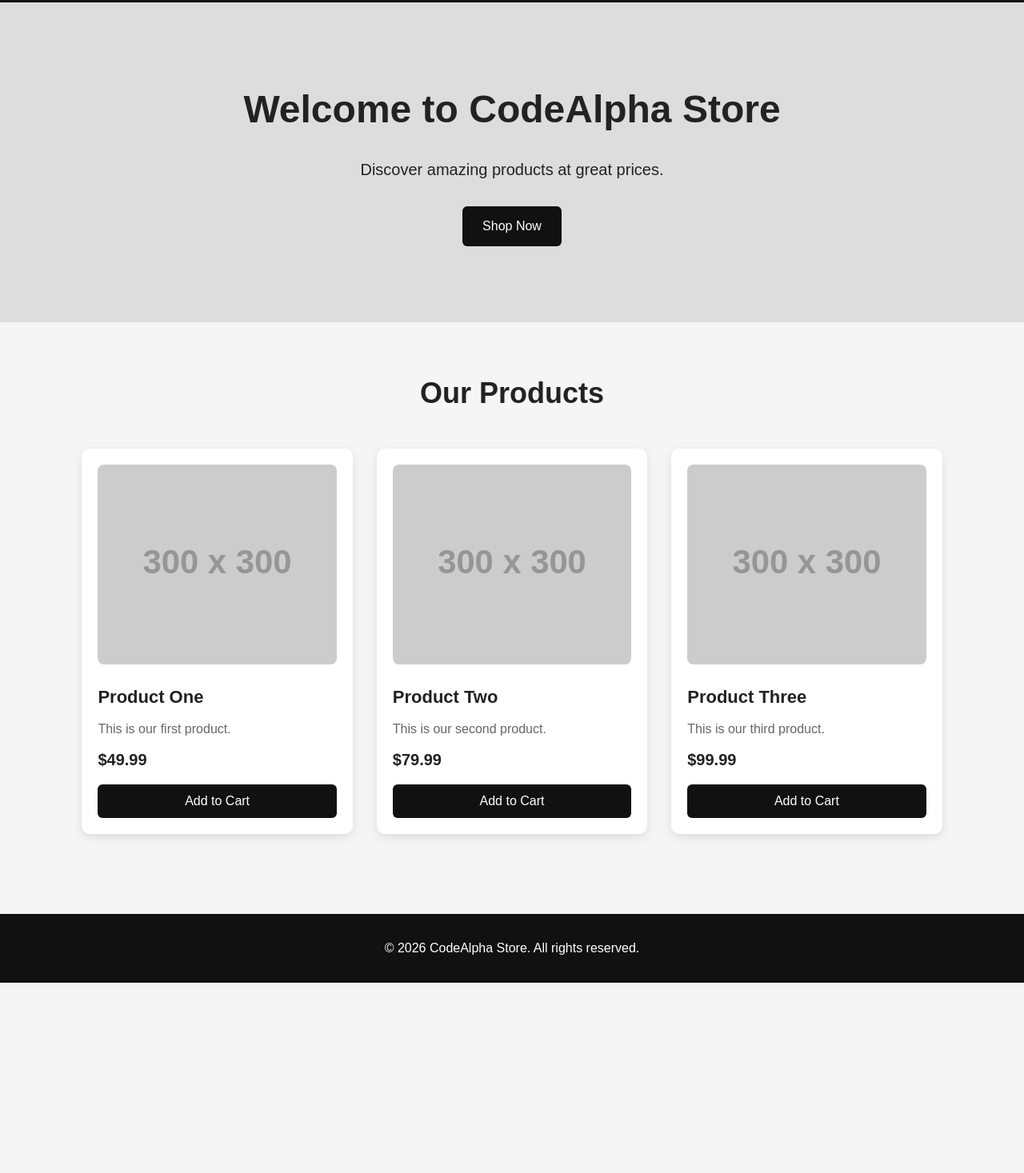
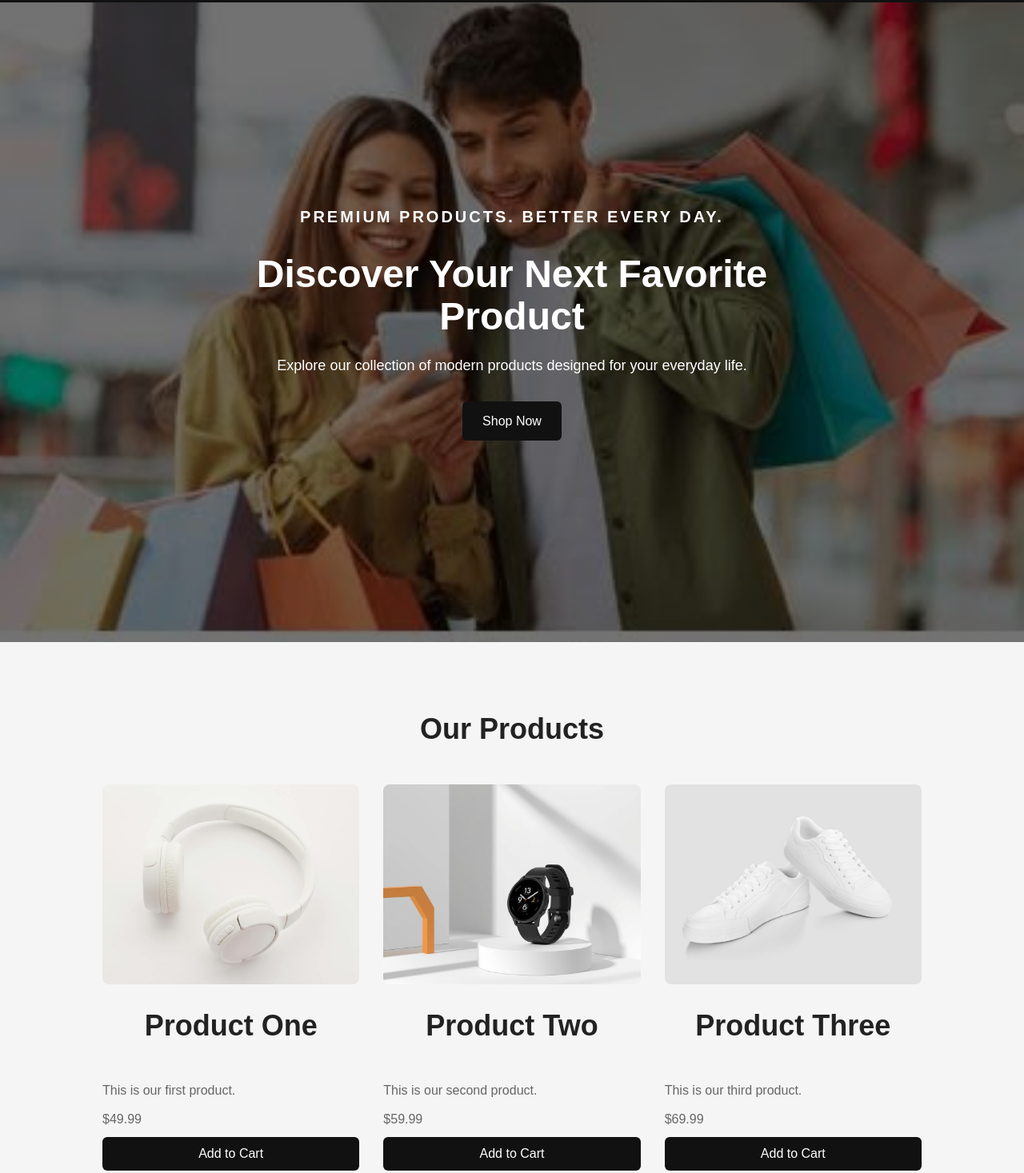
Before and after one commit to amrramadan21/CodeAlpha_Ecommerce, a plain HTML site: page frontend/index.html in a window 1280 px wide. Shown: the part 75-1542 px from the top of the page at 80% size. Before the commit the page ends 1304 px from the top, so only its background shows below. Drawn offline with Linux system fonts and the light colour scheme; placeholder pictures from the web are drawn by us.

Commit message:
feat: add product imagery and hero section

```diff
--- a/frontend/index.html
+++ b/frontend/index.html
@@ -33,13 +33,24 @@
         <section class="hero">
 
             <div class="hero-content">
-                <h1>Welcome to CodeAlpha Store</h1>
+
+                <p class="hero-subtitle">
+                    PREMIUM PRODUCTS. BETTER EVERY DAY.
+                </p>
+
+                <h1>
+                    Discover Your Next Favorite Product
+                </h1>
 
                 <p>
-                    Discover amazing products at great prices.
+                    Explore our collection of modern products
+                    designed for your everyday life.
                 </p>
 
-                <a href="#products">Shop Now</a>
+                <a href="#products">
+                    Shop Now
+                </a>
+
             </div>
 
         </section>
@@ -50,67 +61,7 @@
 
             <h2>Our Products</h2>
 
-            <div class="products-container">
-
-                <!-- Product 1 -->
-                <article class="product-card">
-
-                    <img src="https://via.placeholder.com/300" alt="Product 1">
-
-                    <h3>Product One</h3>
-
-                    <p>
-                        This is our first product.
-                    </p>
-
-                    <span>$49.99</span>
-
-                    <button type="button">
-                        Add to Cart
-                    </button>
-                </article>
-
-
-                <!-- Product 2 -->
-                <article class="product-card">
-
-                    <img src="https://via.placeholder.com/300" alt="Product 2">
-
-                    <h3>Product Two</h3>
-
-                    <p>
-                        This is our second product.
-                    </p>
-
-                    <span>$79.99</span>
-
-                    <button type="button">
-                        Add to Cart
-                    </button>
-
-                </article>
-
-
-                <!-- Product 3 -->
-                <article class="product-card">
-
-                    <img src="https://via.placeholder.com/300" alt="Product 3">
-
-                    <h3>Product Three</h3>
-
-                    <p>
-                        This is our third product.
-                    </p>
-
-                    <span>$99.99</span>
-
-                    <button type="button">
-                        Add to Cart
-                    </button>
-
-                </article>
-
-            </div>
+            <div class="products-container"></div>
 
         </section>
 
@@ -126,6 +77,8 @@
 
     </footer>
 
+    <script src="js/app.js"></script>
+
 </body>
 
 </html>
--- /dev/null
+++ b/frontend/js/app.js
@@ -0,0 +1,61 @@
+const products = [
+    {
+        id: 1,
+        name: "Product One",
+        description: "This is our first product.",
+        price: 49.99,
+        image: "./images/headphone.jpg"
+    },
+    {
+        id: 2,
+        name: "Product Two",
+        description: "This is our second product.",
+        price: 59.99,
+        image: "./images/smartwatch.jpg"
+    },
+    {
+        id: 3,
+        name: "Product Three",
+        description: "This is our third product.",
+        price: 69.99,
+        image: "./images/sneackers.jpg"
+    },
+    {
+        id: 4,
+        name: "Product Four",
+        description: "This is our fourth product.",
+        price: 79.99,
+        image: "./images/handbag.jpg"
+    }
+];
+
+
+const productContainer =
+    document.querySelector(".products-container");
+
+
+products.forEach(product => {
+
+    const article = document.createElement("article");
+
+    article.classList.add("product-card");
+
+    article.innerHTML = `
+        <img
+            src="${product.image}"
+            alt="${product.name}"
+        >
+
+        <h2>${product.name}</h2>
+
+        <p>${product.description}</p>
+
+        <p class="price">$${product.price.toFixed(2)}</p>
+
+        <button type="button">
+            Add to Cart
+        </button>
+    `;
+
+    productContainer.appendChild(article);
+});
--- a/frontend/style.css
+++ b/frontend/style.css
@@ -68,7 +68,7 @@ nav ul a:hover {
 ================================= */
 
 .hero {
-    min-height: 400px;
+    min-height: 800px;
 
     display: flex;
     justify-content: center;
@@ -78,7 +78,39 @@ nav ul a:hover {
 
     padding: 40px 8%;
 
-    background-color: #ddd;
+    background-image:
+        linear-gradient(
+            rgba(0, 0, 0, 0.55),
+            rgba(0, 0, 0, 0.55)
+        ),
+        url("./images/background2.jpg");
+
+    background-size: cover;
+    background-position: center;
+
+    color: white;
+}
+
+.hero-content {
+    max-width: 750px;
+}
+
+.hero-subtitle {
+    font-size: 14px;
+    letter-spacing: 3px;
+    font-weight: bold;
+    margin-bottom: 15px;
+}
+
+.hero-content h1 {
+    font-size: 52px;
+    line-height: 1.1;
+    margin-bottom: 20px;
+}
+
+.hero-content p:not(.hero-subtitle) {
+    font-size: 18px;
+    margin-bottom: 30px;
 }
 
 .hero-content h1 {
@@ -114,7 +146,9 @@ nav ul a:hover {
 ================================= */
 
 #products {
-    padding: 60px 8%;
+    min-height: 600px;
+
+    padding: 80px 10%;
 }
 
 #products h2 {
@@ -136,16 +170,17 @@ nav ul a:hover {
    Product Card
 ================================= */
 
-.product-card {
-    background-color: white;
+.product-card img {
+    width: 100%;
+    height: 250px;
 
-    padding: 20px;
+    object-fit: contain;
 
-    border-radius: 10px;
+    border-radius: 8px;
 
-    box-shadow: 0 4px 12px rgba(0, 0, 0, 0.1);
+    margin-bottom: 15px;
 
-    transition: transform 0.3s;
+    background-color: #f8f8f8;
 }
 
 .product-card:hover {
@@ -234,6 +269,19 @@ footer {
 
 @media (max-width: 600px) {
 
+
+    .hero {
+        min-height: 450px;
+    }
+
+    .hero-content h1 {
+        font-size: 36px;
+    }
+
+    .hero-content p:not(.hero-subtitle) {
+        font-size: 16px;
+    }
+
     nav {
         flex-direction: column;
         gap: 20px;
```
Also changed, not shown: frontend/images/background.jpg (added), frontend/images/background2.jpg (added), frontend/images/handbag.jpg (added), frontend/images/headphone.jpg (added), frontend/images/smartwatch.jpg (added), frontend/images/sneackers.jpg (added).
